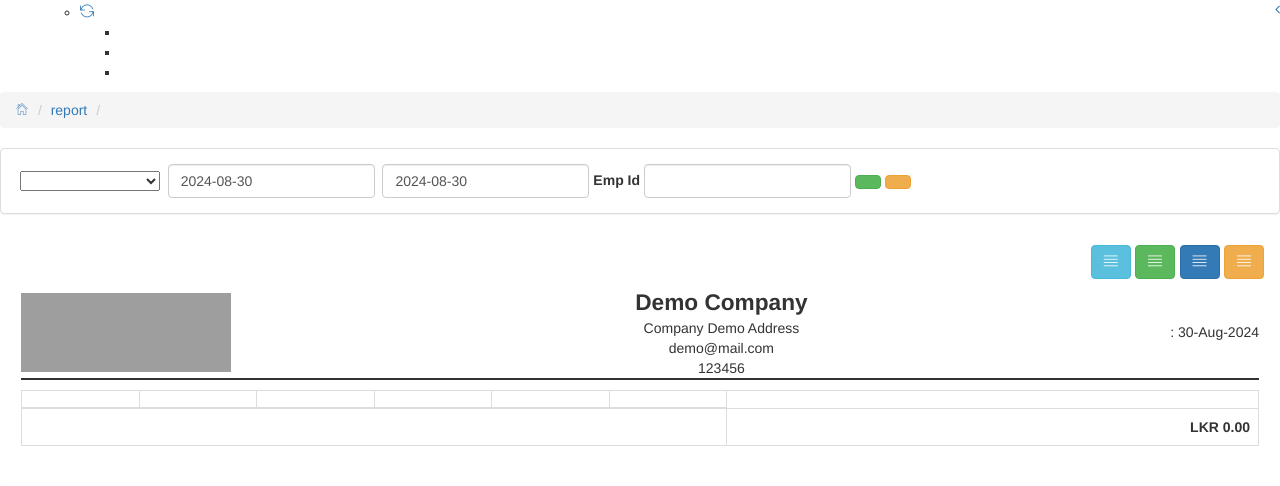
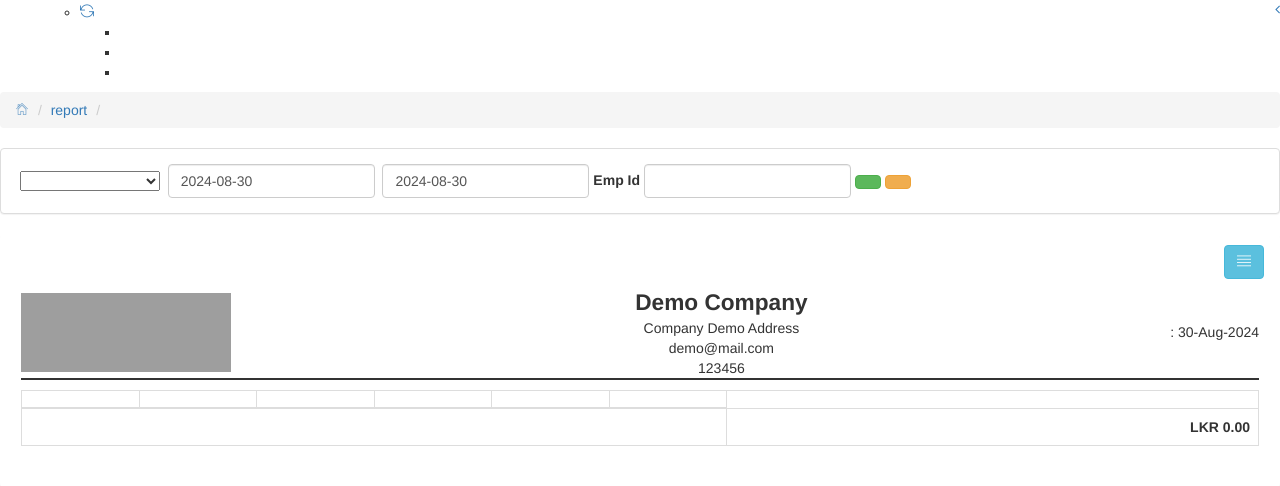
Before and after one commit to Ifleex-Solution/erpcloud-textile, a CodeIgniter app: page /url/index.php/report/bdtask_sale_report_productwise in a window 1280 px wide. Shown: the part 1767-2253 px from the top of the page. Run offline with CodeIgniter, Linux system fonts and the light colour scheme; the visitor is signed in with stand-in values (Sample User, id 1); data comes from the database, SQL or seed files in the repository; data that the repository does not hold is empty; some libraries are stand-ins or nearby versions; grey boxes are pictures that could not be loaded.

Commit message:
Dev 1.0.4| fixes

```diff
--- a/application/modules/report/views/product_report.php
+++ b/application/modules/report/views/product_report.php
@@ -66,19 +66,7 @@
                             <a href="<?php echo base_url('sales_report') ?>" class="btn btn-info m-b-5 m-r-2"><i
                                     class="ti-align-justify"> </i> <?php echo display('sales_report') ?> </a>
                         <?php } ?>
-                        <?php if ($this->permission1->method('todays_purchase_report', 'read')->access()) { ?>
-                            <a href="<?php echo base_url('purchase_report') ?>" class="btn btn-success m-b-5 m-r-2"><i
-                                    class="ti-align-justify"> </i> <?php echo display('purchase_report') ?> </a>
-                        <?php } ?>
-                        <?php if ($this->permission1->method('product_sales_reports_date_wise', 'read')->access()) { ?>
-                            <a href="<?php echo base_url('product_wise_sales_report') ?>"
-                                class="btn btn-primary m-b-5 m-r-2"><i class="ti-align-justify"> </i>
-                                <?php echo display('sales_report_product_wise') ?> </a>
-                        <?php } ?>
-                        <?php if ($this->permission1->method('todays_sales_report', 'read')->access() && $this->permission1->method('todays_purchase_report', 'read')->access()) { ?>
-                            <a href="<?php echo base_url('profit_report') ?>" class="btn btn-warning m-b-5 m-r-2"><i
-                                    class="ti-align-justify"> </i> <?php echo display('profit_report') ?> </a>
-                        <?php } ?>
+
                     </span>
                 </div>
             </div>
```
